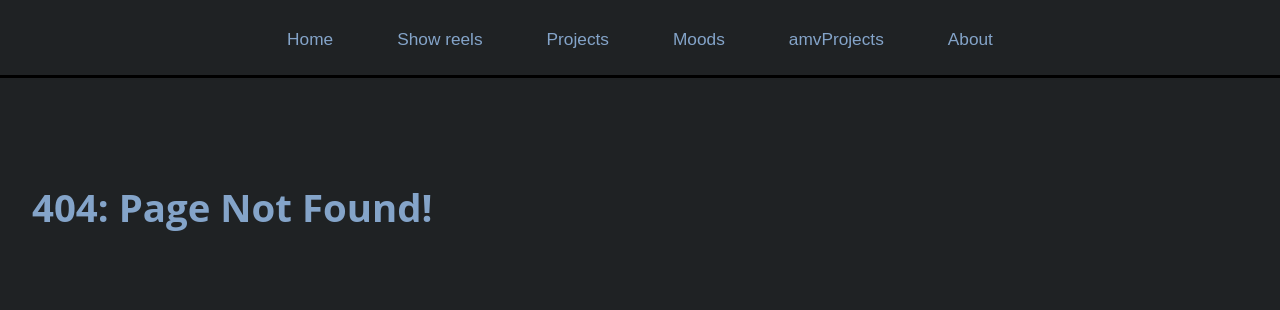
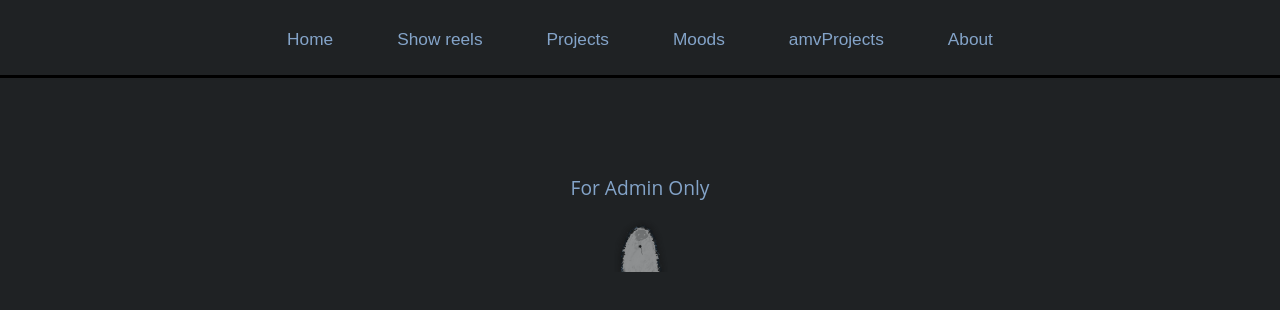
Before and after one commit to Natalia-Ivakina/web_alex, a React (Create React App) app in the folder alex_web/: page /admin in a window 1280 px wide. Before the commit this address had no page. Shown: the top 310 px of the page. Built offline with nearby package versions, Linux system fonts and the light colour scheme.

Commit message:
added loginpage, loginbuttoncomponent, loginformcomponent

```diff
--- a/alex_web/src/App.css
+++ b/alex_web/src/App.css
@@ -511,3 +511,51 @@ textarea {
   justify-content: flex-end;
   width: 100%;
 }
+
+/* login */
+.login-container {
+  position: relative;
+  display: flex;
+  flex-direction: column;
+  align-items: center;
+}
+
+#loginButton {
+  background: transparent;
+  border: none;
+  padding: 0;
+  cursor: pointer;
+}
+
+#loginButton img {
+  height: 3em;
+  width: auto;
+  display: block;
+  opacity: 0.5;
+}
+
+/* login form */
+.login-form {
+  display: flex;
+  align-items: center;
+  gap: 10px;
+  opacity: 0.5;
+}
+
+.login-form input {
+  padding: 1px;
+  border-radius: 5px;
+}
+
+
+.developer-container {
+  display: flex;
+  flex-direction: column;
+  align-items: center;
+}
+
+.login-form-container {
+  margin-top: 10px;
+  padding: 0px;
+  height: 10px;
+}
--- a/alex_web/src/App.js
+++ b/alex_web/src/App.js
@@ -9,6 +9,7 @@ import Footer from "./Footer";
 import MoodsPage from "./pages/MoodsPage";
 import AmvPage from "./pages/AmvPage";
 import ShowreelsPage from "./pages/ShowreelsPage";
+import LoginPage from "./pages/LoginPage";
 
 function App() {
   return (
@@ -23,6 +24,7 @@ function App() {
               <Route path="/projects" element={<ProjectListPage />} />
               <Route path="/moods" element={<MoodsPage />} />
               <Route path="/amv" element={<AmvPage />} />
+              <Route path="/admin" element={<LoginPage />} />
               <Route path="*" element={<NotFoundPage />} />
             </Routes>
           </div>
--- /dev/null
+++ b/alex_web/src/components/LoginButton.js
@@ -0,0 +1,39 @@
+import { useState } from "react";
+import LoginFormComponent from "./LoginForm";
+
+const LoginButtonComponent = () => {
+    const [isLoginVisible, setIsLoginVisible] = useState(false);
+    const [username, setUsername] = useState("");
+    const [password, setPassword] = useState("");
+
+    const handleLoginClick = () => {
+        setIsLoginVisible(!isLoginVisible);
+    };
+
+    const handleSubmit = (e) => {
+        e.preventDefault();
+        console.log("Username:", username, "Password:", password);
+    };
+
+    return (
+        <div className="login-container">
+            <button id="loginButton" onClick={handleLoginClick}>
+                <img src="/logome.png" alt="Login" />
+            </button>
+
+            {isLoginVisible && (
+                <div className="login-form-container">
+                    <LoginFormComponent
+                        username={username}
+                        setUsername={setUsername}
+                        password={password}
+                        setPassword={setPassword}
+                        handleSubmit={handleSubmit}
+                    />
+                </div>
+            )}
+        </div>
+    );
+};
+
+export default LoginButtonComponent;
--- /dev/null
+++ b/alex_web/src/components/LoginForm.js
@@ -0,0 +1,25 @@
+const LoginFormComponent = ({ username, setUsername, password, setPassword, handleSubmit }) => {
+    return (
+        <div>
+            <form className="login-form" onSubmit={handleSubmit}>
+                <input
+                    type="text"
+                    placeholder="Username"
+                    value={username}
+                    onChange={(e) => setUsername(e.target.value)}
+                    required
+                />
+                <input
+                    type="password"
+                    placeholder="Password"
+                    value={password}
+                    onChange={(e) => setPassword(e.target.value)}
+                    required
+                />
+                <button type="submit">Login</button>
+            </form>
+        </div>
+    );
+};
+
+export default LoginFormComponent;
--- a/alex_web/src/pages/AboutPage.js
+++ b/alex_web/src/pages/AboutPage.js
@@ -1,6 +1,7 @@
 import React, {useEffect, useState} from "react";
 import {loadPageText} from "../services/pageTextService";
 import {EditPageTextComponent} from "../components/EditPageText";
+import LoginButtonComponent from "../components/LoginButton";
 
 const AboutPage = () => {
     const [isMediumScreen, setIsMediumScreen] = useState(false);
@@ -96,7 +97,7 @@ const AboutPage = () => {
                 </div>
             </div>
 
-            <div className="row developer">
+            <div className="row developer developer-container">
                 <p>Design and Development by Natalia Ivakina © ~ 2025</p>
             </div>
         </>
--- /dev/null
+++ b/alex_web/src/pages/LoginPage.js
@@ -0,0 +1,16 @@
+import React, {useEffect, useState} from "react";
+import LoginButtonComponent from "../components/LoginButton";
+
+const LoginPage = () => {
+
+    return (
+        <>
+            <div className="developer-container">
+                <p>For Admin Only</p>
+                <LoginButtonComponent/>
+            </div>
+        </>
+    );
+};
+
+export default LoginPage;
```
